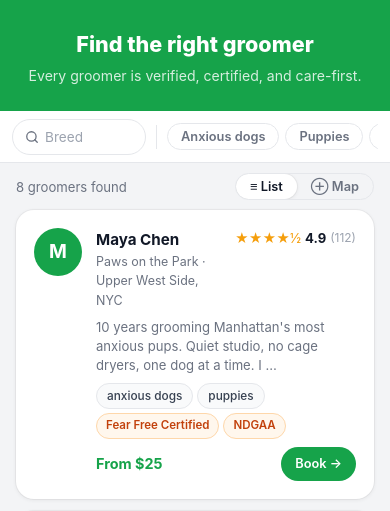
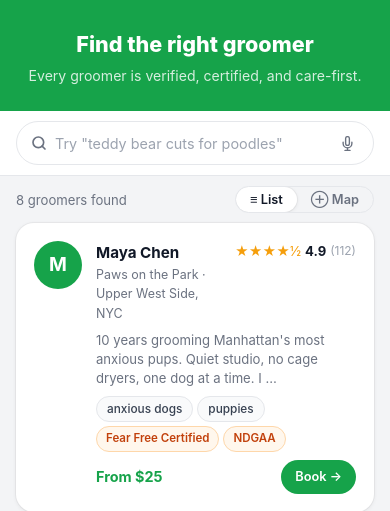
Before and after one commit to bcopans/Claude_learning, a Flask app: page /search in a window 390 px wide. Shown: the part 52-563 px from the top of the page. Run offline with Flask 3, Linux system fonts and the light colour scheme; data comes from the database, SQL or seed files in the repository; some libraries are stand-ins or nearby versions.

Commit message:
NL voice search bar, remove chip scrolling, phone number formatting
- Replace filter strip + scrollable chips with single NL search bar
- Type or speak natural language: "teddy bear cuts for poms" parses
  breed aliases (poms→Pomeranian) + cut/specialty keywords automatically
- Mic button uses Web Speech API (Chrome/Safari); pulses red while listening
- Parsed filters shown as green pills below search bar with Clear button
- No more horizontal chip scrolling — one clean full-width input
- Auto-format phone inputs as (XXX) XXX-XXXX while typing on book + profile pages

https://claude.ai/code/session_01NYwLiMSZgUYJfXuboqaWhp

```diff
--- a/07_dog_groomer_booking/marketplace/static/style.css
+++ b/07_dog_groomer_booking/marketplace/static/style.css
@@ -247,97 +247,112 @@ textarea.input  { height: auto; padding-top: 12px; padding-bottom: 12px; resize:
 .search-hero h1 { font-size: 1.35rem; font-weight: 800; margin-bottom: 4px; }
 .search-hero p  { opacity: 0.82; font-size: 0.88rem; }
 
-/* ── Filter strip (search page) ── */
-.filter-strip {
+/* ── NL search bar (search page) ── */
+.nl-bar {
   position: sticky;
   top: 52px;
   z-index: 30;
   background: var(--surface);
   border-bottom: 1px solid var(--border);
-  display: flex;
-  align-items: center;
-  gap: 0;
-  padding: 0 12px;
-  height: 52px;
-  overflow: hidden;
-}
-
-.filter-breed-pill {
-  display: flex;
-  align-items: center;
-  gap: 6px;
-  flex-shrink: 0;
+  padding: 10px 16px;
+}
+
+.nl-input-row {
+  display: flex;
+  align-items: center;
+  gap: 8px;
   border: 1.5px solid var(--border);
   border-radius: 9999px;
-  padding: 0 12px;
-  height: 36px;
-  background: var(--surface);
-  transition: border-color 0.15s;
-}
-
-.filter-breed-pill:focus-within {
+  padding: 0 14px;
+  height: 44px;
+  background: var(--surface);
+  transition: border-color 0.15s, box-shadow 0.15s;
+}
+
+.nl-input-row:focus-within {
   border-color: var(--green);
-}
-
-.filter-breed-pill input {
+  box-shadow: 0 0 0 3px rgba(22,163,74,0.1);
+}
+
+.nl-search-icon { flex-shrink: 0; color: var(--muted); }
+
+.nl-input {
+  flex: 1;
   border: none;
   outline: none;
-  font-size: 0.85rem;
+  font-size: 0.9rem;
   font-family: inherit;
   color: var(--text);
-  width: 88px;
   background: transparent;
-}
-
-.filter-breed-pill input::placeholder { color: var(--subtle); }
-
-.breed-clear {
+  min-width: 0;
+}
+.nl-input::placeholder { color: var(--subtle); }
+
+.nl-mic {
+  flex-shrink: 0;
   background: none;
   border: none;
-  color: var(--muted);
-  font-size: 1.1rem;
+  cursor: pointer;
+  color: var(--muted);
+  padding: 4px;
+  border-radius: 50%;
+  display: flex;
+  align-items: center;
+  justify-content: center;
+  transition: color 0.15s, background 0.15s;
+}
+.nl-mic:hover { color: var(--green); background: var(--green-light); }
+.nl-mic.listening {
+  color: #EF4444;
+  animation: mic-pulse 1s ease-in-out infinite;
+}
+@keyframes mic-pulse {
+  0%, 100% { opacity: 1; }
+  50%       { opacity: 0.45; }
+}
+
+.nl-clear-btn {
+  flex-shrink: 0;
+  background: none;
+  border: none;
+  color: var(--muted);
+  font-size: 1.15rem;
+  cursor: pointer;
+  line-height: 1;
+  padding: 0 2px;
+}
+
+/* Active filter pills (shown below input row when parse finds something) */
+.active-pills {
+  display: flex;
+  flex-wrap: wrap;
+  align-items: center;
+  gap: 6px;
+  padding-top: 8px;
+}
+
+.af-pill {
+  display: inline-flex;
+  align-items: center;
+  background: var(--green-light);
+  color: var(--green-dark);
+  border: 1px solid #BBF7D0;
+  border-radius: 9999px;
+  font-size: 0.78rem;
+  font-weight: 600;
+  padding: 3px 10px;
+}
+
+.af-clear {
+  background: none;
+  border: none;
+  font-size: 0.78rem;
+  color: var(--muted);
   cursor: pointer;
   padding: 0;
-  line-height: 1;
-  flex-shrink: 0;
-}
-
-.filter-sep {
-  width: 1px;
-  height: 24px;
-  background: var(--border);
-  margin: 0 10px;
-  flex-shrink: 0;
-}
-
-.filter-chips-scroll {
-  display: flex;
-  align-items: center;
-  gap: 6px;
-  overflow-x: auto;
-  scrollbar-width: none;
-  -webkit-overflow-scrolling: touch;
-  flex: 1;
-  padding: 8px 0;
-}
-.filter-chips-scroll::-webkit-scrollbar { display: none; }
-
-.fchip {
-  padding: 5px 13px;
-  border: 1.5px solid var(--border);
-  border-radius: 9999px;
-  background: var(--surface);
-  color: var(--muted);
-  font-size: 0.8rem;
-  font-weight: 600;
-  cursor: pointer;
+  text-decoration: underline;
   font-family: inherit;
-  white-space: nowrap;
-  flex-shrink: 0;
-  transition: all 0.15s;
-}
-.fchip:hover  { border-color: var(--green); color: var(--green-dark); }
-.fchip.active { background: var(--green); border-color: var(--green); color: #fff; }
+}
 
 .results-bar {
   display: flex;
--- a/07_dog_groomer_booking/marketplace/templates/search.html
+++ b/07_dog_groomer_booking/marketplace/templates/search.html
@@ -20,35 +20,25 @@
   <p>Every groomer is verified, certified, and care-first.</p>
 </div>
 
-<!-- Filter strip -->
-<div class="filter-strip">
-  <div class="filter-breed-pill ac-wrap" id="breed-pill">
-    <svg width="14" height="14" viewBox="0 0 24 24" fill="none" stroke="currentColor" stroke-width="2.2" stroke-linecap="round" stroke-linejoin="round" style="flex-shrink:0;color:#6B7280"><circle cx="11" cy="11" r="8"/><path d="m21 21-4.35-4.35"/></svg>
-    <input type="text" id="breed-filter" placeholder="Breed" autocomplete="off">
-    <button class="breed-clear" id="breed-x" onclick="clearBreed()" style="display:none" aria-label="Clear breed">×</button>
+<!-- NL search bar -->
+<div class="nl-bar">
+  <div class="nl-input-row">
+    <svg class="nl-search-icon" width="16" height="16" viewBox="0 0 24 24" fill="none" stroke="currentColor" stroke-width="2.5" stroke-linecap="round" stroke-linejoin="round"><circle cx="11" cy="11" r="8"/><path d="m21 21-4.35-4.35"/></svg>
+    <input type="text" id="nl-input" class="nl-input" placeholder='Try "teddy bear cuts for poodles"' autocomplete="off">
+    <button class="nl-mic" id="mic-btn" onclick="startVoice()" title="Voice search" aria-label="Voice search">
+      <svg width="15" height="15" viewBox="0 0 24 24" fill="none" stroke="currentColor" stroke-width="2.2" stroke-linecap="round" stroke-linejoin="round"><path d="M12 1a3 3 0 0 0-3 3v8a3 3 0 0 0 6 0V4a3 3 0 0 0-3-3z"/><path d="M19 10v2a7 7 0 0 1-14 0v-2"/><line x1="12" y1="19" x2="12" y2="23"/><line x1="8" y1="23" x2="16" y2="23"/></svg>
+    </button>
+    <button class="nl-clear-btn" id="nl-clear" onclick="clearAll()" style="display:none" aria-label="Clear search">×</button>
   </div>
-  <div class="filter-sep"></div>
-  <div class="filter-chips-scroll">
-    <button class="fchip" data-value="anxious dogs" onclick="toggleChip(this)">Anxious dogs</button>
-    <button class="fchip" data-value="puppies"      onclick="toggleChip(this)">Puppies</button>
-    <button class="fchip" data-value="senior dogs"  onclick="toggleChip(this)">Senior dogs</button>
-    <button class="fchip" data-value="teddy bear"   onclick="toggleChip(this)">Teddy bear</button>
-    <button class="fchip" data-value="puppy cut"    onclick="toggleChip(this)">Puppy cut</button>
-    <button class="fchip" data-value="show cuts"    onclick="toggleChip(this)">Show cuts</button>
-    <button class="fchip" data-value="deshed"       onclick="toggleChip(this)">Deshed</button>
-    <button class="fchip" data-value="hand-strip"   onclick="toggleChip(this)">Hand strip</button>
-  </div>
+  <div class="active-pills" id="active-pills" style="display:none"></div>
 </div>
 
 <!-- Results bar + view toggle -->
 <div class="results-bar">
   <span id="result-count"></span>
-  <div style="display:flex;gap:8px;align-items:center">
-    <button class="clear-btn" id="clear-btn" onclick="clearFilters()" style="display:none">Clear filters</button>
-    <div class="view-toggle">
-      <button class="vtab vtab--active" id="tab-list" onclick="setView('list')">≡ List</button>
-      <button class="vtab" id="tab-map"  onclick="setView('map')">⊕ Map</button>
-    </div>
+  <div class="view-toggle">
+    <button class="vtab vtab--active" id="tab-list" onclick="setView('list')">≡ List</button>
+    <button class="vtab" id="tab-map"  onclick="setView('map')">⊕ Map</button>
   </div>
 </div>
 
@@ -62,51 +52,54 @@
 
 <script src="https://unpkg.com/leaflet@1.9.4/dist/leaflet.js"></script>
 <script>
-  let allGroomers = [], filteredGroomers = [], map = null, markers = [];
+  let allGroomers = [], filteredGroomers = [], map = null, markers = [], recognition = null;
+
   const BREEDS = ["Labrador Retriever","Golden Retriever","German Shepherd","Bulldog","Beagle","Poodle","Miniature Poodle","Chihuahua","Boxer","Miniature Schnauzer","Yorkshire Terrier","Dachshund","Shih Tzu","Doberman Pinscher","Great Dane","Siberian Husky","Rottweiler","Australian Shepherd","Border Collie","Cocker Spaniel","Pembroke Welsh Corgi","Maltese","Bichon Frise","Havanese","Shetland Sheepdog","Cavalier King Charles Spaniel","Pomeranian","Boston Terrier","Bernese Mountain Dog","Saint Bernard","Weimaraner","Goldendoodle","Labradoodle","Cavapoo","Cockapoo","Maltipoo","Aussiedoodle","Bernedoodle","Airedale Terrier","Rhodesian Ridgeback","Belgian Malinois","Italian Greyhound","Whippet","Basenji","Bloodhound","Basset Hound","Irish Setter","Samoyed"];
 
-  function makeAutocomplete(input, options, onSelect) {
-    const wrap = input.closest('.ac-wrap') || input.parentNode;
-    const dd = document.createElement('div');
-    dd.className = 'ac-dropdown';
-    dd.style.display = 'none';
-    wrap.appendChild(dd);
+  const BREED_ALIASES = {
+    'pom':'Pomeranian','poms':'Pomeranian',
+    'golden':'Golden Retriever','goldens':'Golden Retriever','goldie':'Golden Retriever','goldies':'Golden Retriever',
+    'lab':'Labrador Retriever','labs':'Labrador Retriever',
+    'doodle':'Goldendoodle','doodles':'Goldendoodle',
+    'yorkie':'Yorkshire Terrier','yorkies':'Yorkshire Terrier',
+    'husky':'Siberian Husky','huskies':'Siberian Husky',
+    'corgi':'Pembroke Welsh Corgi','corgis':'Pembroke Welsh Corgi',
+    'aussie':'Australian Shepherd','aussies':'Australian Shepherd',
+    'bichon':'Bichon Frise',
+    'schnauzer':'Miniature Schnauzer','schnauzers':'Miniature Schnauzer',
+    'doxie':'Dachshund','doxies':'Dachshund','weenie':'Dachshund','wiener':'Dachshund',
+    'cocker':'Cocker Spaniel',
+    'bernese':'Bernese Mountain Dog','berner':'Bernese Mountain Dog','berners':'Bernese Mountain Dog',
+    'sheltie':'Shetland Sheepdog','shelties':'Shetland Sheepdog',
+    'maltipoo':'Maltipoo','cavapoo':'Cavapoo','labradoodle':'Labradoodle',
+    'cockapoo':'Cockapoo','aussiedoodle':'Aussiedoodle','bernedoodle':'Bernedoodle',
+  };
 
-    function render(val) {
-      const q = val.toLowerCase().trim();
-      if (!q) { dd.style.display = 'none'; return; }
-      const hits = options.filter(o => o.toLowerCase().includes(q)).slice(0, 8);
-      if (!hits.length) { dd.style.display = 'none'; return; }
-      dd.innerHTML = hits.map(h => `<div class="ac-item" data-v="${h}">${h}</div>`).join('');
-      dd.style.display = 'block';
+  // Ordered multi-word first so "puppy cut" matches before "puppy"
+  const SPEC_KEYWORDS = [
+    ['teddy bear','teddy bear'],['puppy cut','puppy cut'],
+    ['show cut','show cuts'],['show cuts','show cuts'],['competition cut','show cuts'],
+    ['hand strip','hand-strip'],['hand-strip','hand-strip'],['hand stripping','hand-strip'],['hand stripped','hand-strip'],
+    ['anxious','anxious dogs'],['nervous','anxious dogs'],['scared','anxious dogs'],['anxiety','anxious dogs'],
+    ['senior','senior dogs'],['older dog','senior dogs'],['old dog','senior dogs'],
+    ['puppy','puppies'],['pup','puppies'],
+    ['deshed','deshed'],['de-shed','deshed'],['shedding','deshed'],
+  ];
+
+  function parseNL(text) {
+    const lower = text.toLowerCase();
+    let breed = '';
+    const specs = new Set();
+
+    for (const [alias, canonical] of Object.entries(BREED_ALIASES)) {
+      if (new RegExp(`\\b${alias}\\b`, 'i').test(lower)) { breed = canonical; break; }
     }
+    if (!breed) breed = BREEDS.find(b => lower.includes(b.toLowerCase())) || '';
 
-    input.addEventListener('input', e => { render(e.target.value); onSelect && onSelect(); });
-    input.addEventListener('focus', e => { if (e.target.value) render(e.target.value); });
-    dd.addEventListener('mousedown', e => {
-      const item = e.target.closest('.ac-item');
-      if (!item) return;
-      e.preventDefault();
-      input.value = item.dataset.v;
-      dd.style.display = 'none';
-      onSelect && onSelect();
-    });
-    document.addEventListener('click', e => { if (!wrap.contains(e.target)) dd.style.display = 'none'; });
-    input.addEventListener('keydown', e => {
-      const items = [...dd.querySelectorAll('.ac-item')];
-      const cur = dd.querySelector('.ac-item.focused');
-      if (e.key === 'ArrowDown') {
-        e.preventDefault();
-        const next = cur ? (items[items.indexOf(cur) + 1] || items[0]) : items[0];
-        cur?.classList.remove('focused'); next?.classList.add('focused');
-      } else if (e.key === 'ArrowUp') {
-        e.preventDefault();
-        const prev = cur ? (items[items.indexOf(cur) - 1] || items[items.length - 1]) : items[items.length - 1];
-        cur?.classList.remove('focused'); prev?.classList.add('focused');
-      } else if (e.key === 'Enter' && cur) {
-        e.preventDefault(); input.value = cur.dataset.v; dd.style.display = 'none'; onSelect && onSelect();
-      } else if (e.key === 'Escape') { dd.style.display = 'none'; }
-    });
+    for (const [kw, val] of SPEC_KEYWORDS) {
+      if (lower.includes(kw)) specs.add(val);
+    }
+    return { breed, specs: [...specs] };
   }
 
   function stars(r) {
@@ -117,9 +110,7 @@
   function renderCard(g) {
     const specs = g.specialization_tags.slice(0, 2).map(s => `<span class="tag">${s}</span>`).join('');
     const certs = g.certification_tags.slice(0, 2).map(c => `<span class="cert-badge">${c}</span>`).join('');
-    const avatar = g.photo_url
-      ? `<img src="${g.photo_url}" alt="${g.name}">`
-      : g.name.charAt(0);
+    const avatar = g.photo_url ? `<img src="${g.photo_url}" alt="${g.name}">` : g.name.charAt(0);
     return `
       <div class="groomer-card" onclick="location.href='/groomer/${g.id}/profile'" style="cursor:pointer">
         <div class="gcard-avatar">${avatar}</div>
@@ -145,16 +136,29 @@
       </div>`;
   }
 
+  function renderActivePills(breed, specs) {
+    const el = document.getElementById('active-pills');
+    const pills = [];
+    if (breed) pills.push(`<span class="af-pill">${breed}</span>`);
+    specs.forEach(s => pills.push(`<span class="af-pill">${s}</span>`));
+    if (pills.length) {
+      el.innerHTML = pills.join('') + `<button class="af-clear" onclick="clearAll()">Clear</button>`;
+      el.style.display = 'flex';
+    } else {
+      el.style.display = 'none';
+      el.innerHTML = '';
+    }
+  }
+
   function applyFilters() {
-    const breed  = document.getElementById('breed-filter').value.toLowerCase().trim();
-    const specs  = [...document.querySelectorAll('.fchip.active')].map(c => c.dataset.value);
-    const hasFilter = breed || specs.length;
+    const raw = document.getElementById('nl-input').value.trim();
+    const { breed, specs } = raw ? parseNL(raw) : { breed: '', specs: [] };
 
-    document.getElementById('breed-x').style.display  = breed ? 'inline' : 'none';
-    document.getElementById('clear-btn').style.display = hasFilter ? 'inline' : 'none';
+    document.getElementById('nl-clear').style.display = raw ? 'inline' : 'none';
+    renderActivePills(breed, specs);
 
     filteredGroomers = allGroomers.filter(g => {
-      if (breed && !g.breed_expertise.some(b => b.toLowerCase().includes(breed))) return false;
+      if (breed && !g.breed_expertise.some(b => b.toLowerCase().includes(breed.toLowerCase()))) return false;
       if (specs.length && !specs.every(s => g.specialization_tags.some(t => t.toLowerCase().includes(s)))) return false;
       return true;
     });
@@ -163,42 +167,48 @@
     document.getElementById('result-count').textContent = `${count} groomer${count !== 1 ? 's' : ''} found`;
 
     const grid = document.getElementById('groomer-grid');
-    if (!count) {
-      grid.innerHTML = '<div class="empty-state">No groomers match — <button onclick="clearFilters()" class="link-btn">clear filters</button></div>';
-    } else {
-      grid.innerHTML = filteredGroomers.map(renderCard).join('');
-    }
+    grid.innerHTML = count
+      ? filteredGroomers.map(renderCard).join('')
+      : '<div class="empty-state">No groomers match — <button onclick="clearAll()" class="link-btn">clear search</button></div>';
 
     if (map) updateMapMarkers();
   }
 
-  function toggleChip(btn) { btn.classList.toggle('active'); applyFilters(); }
-
-  function clearBreed() {
-    document.getElementById('breed-filter').value = '';
-    document.getElementById('breed-x').style.display = 'none';
+  function clearAll() {
+    document.getElementById('nl-input').value = '';
     applyFilters();
   }
 
-  function clearFilters() {
-    clearBreed();
-    document.querySelectorAll('.fchip.active').forEach(c => c.classList.remove('active'));
-    applyFilters();
+  // ── Voice search ──────────────────────────────────────────────────────────
+  function startVoice() {
+    const SR = window.SpeechRecognition || window.webkitSpeechRecognition;
+    if (!SR) { alert('Voice search isn\'t supported in this browser. Try Chrome or Safari.'); return; }
+    if (recognition) { recognition.stop(); return; }
+
+    recognition = new SR();
+    recognition.lang = 'en-US';
+    recognition.interimResults = false;
+
+    const mic = document.getElementById('mic-btn');
+    mic.classList.add('listening');
+
+    recognition.onresult = (e) => {
+      document.getElementById('nl-input').value = e.results[0][0].transcript;
+      applyFilters();
+    };
+    recognition.onend  = () => { recognition = null; mic.classList.remove('listening'); };
+    recognition.onerror = () => { recognition = null; mic.classList.remove('listening'); };
+    recognition.start();
   }
 
   // ── Map ──────────────────────────────────────────────────────────────────
-
   function setView(v) {
     const isList = v === 'list';
     document.getElementById('groomer-grid').style.display = isList ? '' : 'none';
     document.getElementById('map-view').style.display     = isList ? 'none' : 'block';
     document.getElementById('tab-list').classList.toggle('vtab--active', isList);
     document.getElementById('tab-map').classList.toggle('vtab--active', !isList);
-
-    if (!isList) {
-      if (!map) initMap();
-      else { map.invalidateSize(); updateMapMarkers(); }
-    }
+    if (!isList) { if (!map) initMap(); else { map.invalidateSize(); updateMapMarkers(); } }
   }
 
   function initMap() {
@@ -212,7 +222,6 @@
   function updateMapMarkers() {
     markers.forEach(m => m.remove());
     markers = [];
-
     filteredGroomers.filter(g => g.lat && g.lng).forEach(g => {
       const popup = `
         <div style="min-width:180px">
@@ -223,24 +232,18 @@
           <strong style="color:#16A34A;font-size:0.85rem">From $${g.starting_from}</strong><br>
           <a href="/groomer/${g.id}/profile" style="color:#16A34A;font-size:0.82rem;font-weight:600">View profile →</a>
         </div>`;
-
       const icon = L.divIcon({
         html: `<div style="background:#16A34A;color:#fff;border-radius:9999px;padding:4px 10px;font-size:0.75rem;font-weight:700;white-space:nowrap;box-shadow:0 2px 8px rgba(0,0,0,0.2)">${g.name.split(' ')[0]}</div>`,
-        className: '',
-        iconAnchor: [30, 12],
+        className: '', iconAnchor: [30, 12],
       });
-
-      const m = L.marker([g.lat, g.lng], { icon })
-        .bindPopup(popup)
-        .addTo(map);
-      markers.push(m);
+      markers.push(L.marker([g.lat, g.lng], { icon }).bindPopup(popup).addTo(map));
     });
   }
 
   async function load() {
     const res = await fetch('/api/groomers');
     allGroomers = await res.json();
-    makeAutocomplete(document.getElementById('breed-filter'), BREEDS, applyFilters);
+    document.getElementById('nl-input').addEventListener('input', applyFilters);
     applyFilters();
   }
 
```
Also changed, not shown: 07_dog_groomer_booking/marketplace/templates/book.html (+10 -3 lines), 07_dog_groomer_booking/marketplace/templates/profile.html (+12 -3 lines).
